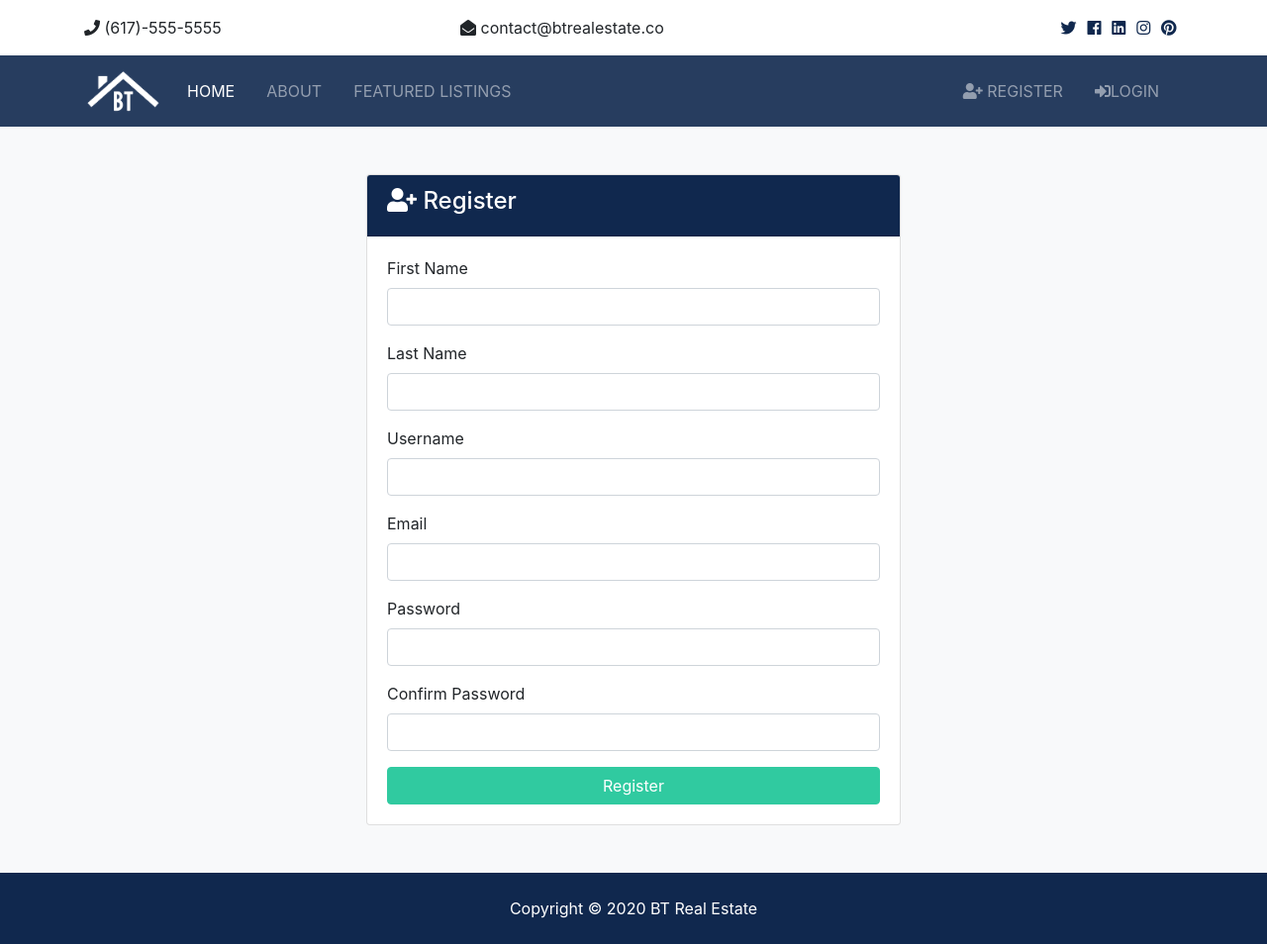
After one commit to itskaramaman/BTRE_project, a Django app: page /accounts/register/ in a window 1280 px wide. The commit adds this page. Shown: the whole page at 99% size. Run offline with Django 3.2, Linux system fonts and the light colour scheme; some libraries are stand-ins or nearby versions.

Commit message:
accounts app created; login register form created

```diff
--- /dev/null
+++ b/accounts/urls.py
@@ -0,0 +1,9 @@
+from django.urls import path
+from . import views
+
+urlpatterns = [
+    path('login/', views.login, name='login'),
+    path('register/', views.register, name='register'),
+    path('dashboard/', views.dashboard, name='dashboard'),
+    path('logout.', views.logout, name='logout'),
+]
--- a/accounts/views.py
+++ b/accounts/views.py
@@ -1,3 +1,26 @@
-from django.shortcuts import render
+from django.shortcuts import render, redirect
 
-# Create your views here.
+
+def login(request):
+    return render(request, 'accounts/login.html')
+
+
+def register(request):
+    if request.method == 'POST':
+        # register user
+        return
+    return render(request, 'accounts/register.html')
+
+
+def dashboard(request):
+    if request.method == 'POST':
+        # register user
+        return
+    return render(request, 'accounts/dashboard.html')
+
+
+def logout(request):
+    if request.method == 'POST':
+        # register user
+        return
+    return redirect('index')
--- a/btre/settings.py
+++ b/btre/settings.py
@@ -31,6 +31,7 @@ ALLOWED_HOSTS = []
 # Application definition
 
 INSTALLED_APPS = [
+    'accounts.apps.AccountsConfig',
     'realtors.apps.RealtorsConfig',
     'listings.apps.ListingsConfig',
     'pages.apps.PagesConfig',
--- a/btre/urls.py
+++ b/btre/urls.py
@@ -4,6 +4,7 @@ from django.conf import settings
 from django.conf.urls.static import static
 
 urlpatterns = [
+    path('accounts/', include('accounts.urls')),
     path('listings/', include('listings.urls')),
     path('', include('pages.urls')),
     path('admin/', admin.site.urls),
--- /dev/null
+++ b/templates/accounts/dashboard.html
@@ -0,0 +1 @@
+<h1>Dash</h1>
--- /dev/null
+++ b/templates/accounts/register.html
@@ -0,0 +1,47 @@
+{% extends 'base.html' %}
+{% block content %}
+<section id="register" class="bg-light py-5">
+    <div class="container">
+        <div class="row">
+            <div class="col-md-6 mx-auto">
+                <div class="card">
+                    <div class="card-header bg-primary text-white">
+                        <h4>
+                            <i class="fas fa-user-plus"></i> Register</h4>
+                    </div>
+                    <div class="card-body">
+                        <form action="{% url 'register' %}" method="POST">
+                            {% csrf_token %}
+                            <div class="form-group">
+                                <label for="first_name">First Name</label>
+                                <input type="text" name="first_name" class="form-control" required>
+                            </div>
+                            <div class="form-group">
+                                <label for="last_name">Last Name</label>
+                                <input type="text" name="last_name" class="form-control" required>
+                            </div>
+                            <div class="form-group">
+                                <label for="username">Username</label>
+                                <input type="text" name="username" class="form-control" required>
+                            </div>
+                            <div class="form-group">
+                                <label for="email">Email</label>
+                                <input type="email" name="email" class="form-control" required>
+                            </div>
+                            <div class="form-group">
+                                <label for="password2">Password</label>
+                                <input type="password" name="password" class="form-control" required>
+                            </div>
+                            <div class="form-group">
+                                <label for="password">Confirm Password</label>
+                                <input type="password" name="password2" class="form-control" required>
+                            </div>
+                            <input type="submit" value="Register" class="btn btn-secondary btn-block">
+                        </form>
+                    </div>
+                </div>
+            </div>
+        </div>
+    </div>
+</section>
+{% endblock %}
--- a/templates/partials/_navbar.html
+++ b/templates/partials/_navbar.html
@@ -23,11 +23,11 @@
 
             <ul class="navbar-nav ml-auto">
                 <li class="nav-item mr-3">
-                    <a class="nav-link" href="register.html">
+                    <a class="nav-link" href="{% url 'register' %}">
                         <i class="fas fa-user-plus"></i> Register</a>
                 </li>
                 <li class="nav-item mr-3">
-                    <a class="nav-link" href="login.html">
+                    <a class="nav-link" href="{% url 'login' %}">
                         <i class="fas fa-sign-in-alt"></i>Login</a>
                 </li>
             </ul>
```
Also changed, not shown: templates/accounts/login.html (added, +34 -0 lines).
